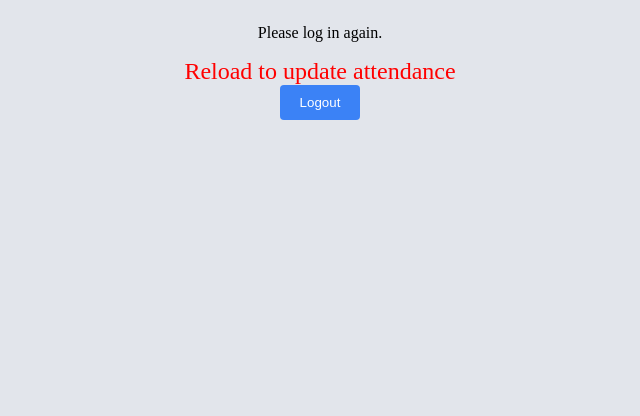
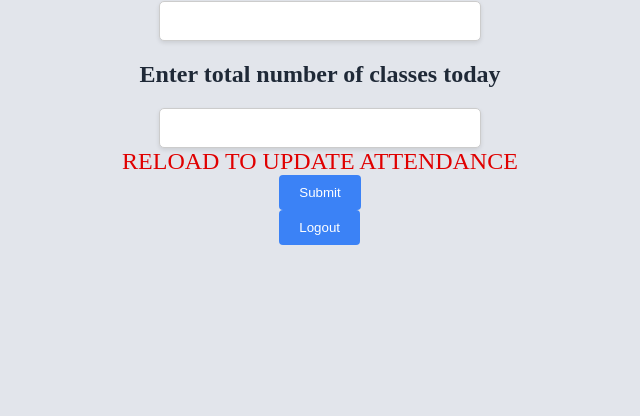
Before and after one commit to Aqeelali007/production-attendance, a website: page public/home.html in a window 1280 px wide. Shown: the part 384-800 px from the top of the page, without its empty margins (320-960 px from the left). Drawn offline with Linux system fonts and the light colour scheme.

Commit message:
Update home.html

```diff
--- a/public/home.html
+++ b/public/home.html
@@ -23,10 +23,38 @@
             <div id="loading" style="display:none;">
                 <img src="./loading gif.gif" class="load" alt="">
             </div>
-            <div style="font-size: x-large; color: red;">Reload to update attendance</div>
-            <form action="/logout" method="POST">
-                <button id="submit" type="submit">Logout</button>
-            </form>
+            <h2>Enter number of classes u want to bunk today</h2>
+            <input
+                type="text"
+                id="box"
+                placeholder="Enter your text here"
+                style="width: 300px; padding: 10px; border: 1px solid #ccc; border-radius: 5px; font-size: 16px; outline: none; background-color: #fff; box-shadow: 0 2px 4px rgba(0, 0, 0, 0.1); color: #999;"
+                onfocus="this.style.color='#333'"
+                onblur="this.style.color='#999'"
+                >
+
+            <h2>Enter total number of classes today</h2>
+            <input
+                type="text"
+                id="box1"
+                placeholder="Enter your text here"
+                style="width: 300px; padding: 10px; border: 1px solid #ccc; border-radius: 5px; font-size: 16px; outline: none; background-color: #fff; box-shadow: 0 2px 4px rgba(0, 0, 0, 0.1); color: #999;"
+                onfocus="this.style.color='#333'"
+                onblur="this.style.color='#999'"
+                >
+
+            <div id="custom" style="color: #1f2937; font-size: x-large; display: flex; justify-content: center;">
+
+            </div>
+
+
+            <div style="font-size: x-large; color: rgb(224, 0, 0);">RELOAD TO UPDATE ATTENDANCE</div>
+            <div class="butns">
+                <button id="submit" class="customBtn">Submit</button>
+                <form action="/logout" method="POST">
+                    <button id="submit" type="submit">Logout</button>
+                </form>
+            </div>
             <!-- <input type="submit" id="submit" value="update-attendance"> -->
             <!-- <h3>give your *eduprime* details below</h3> -->
         </div>
```
